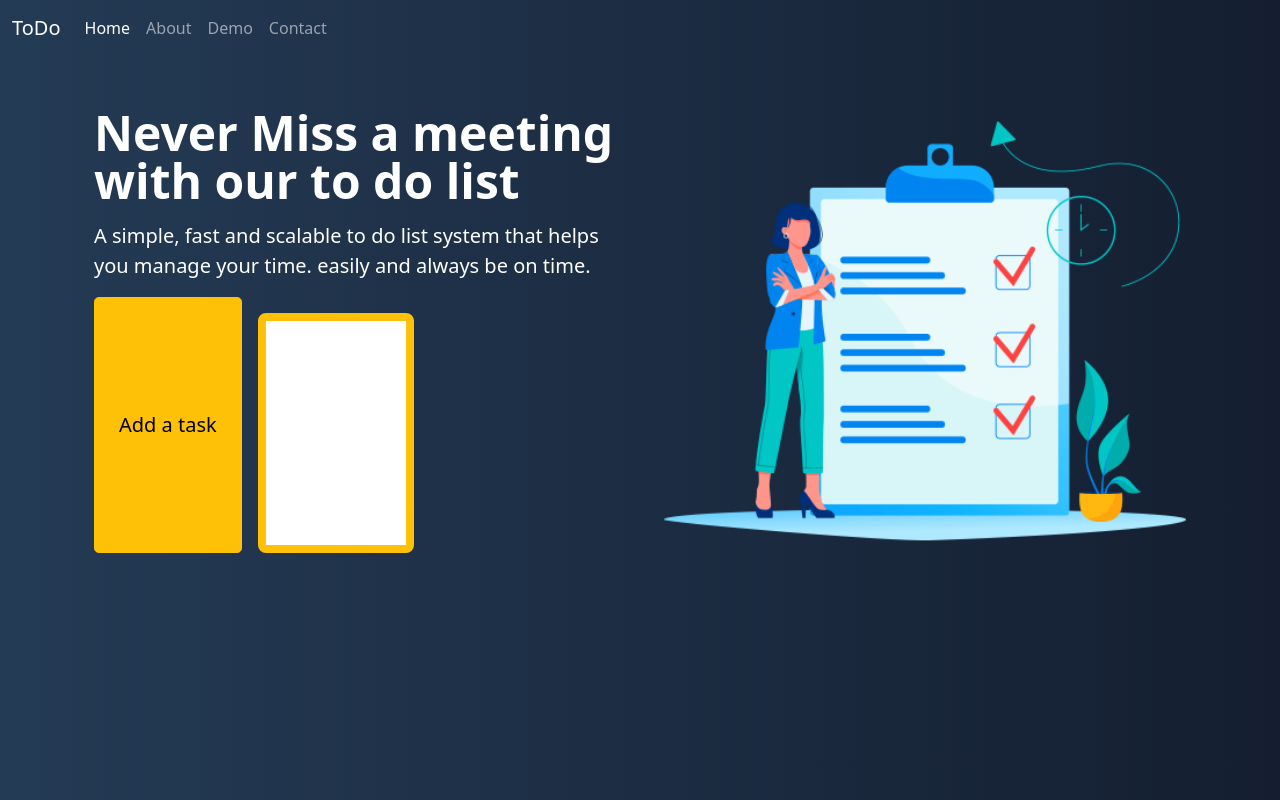
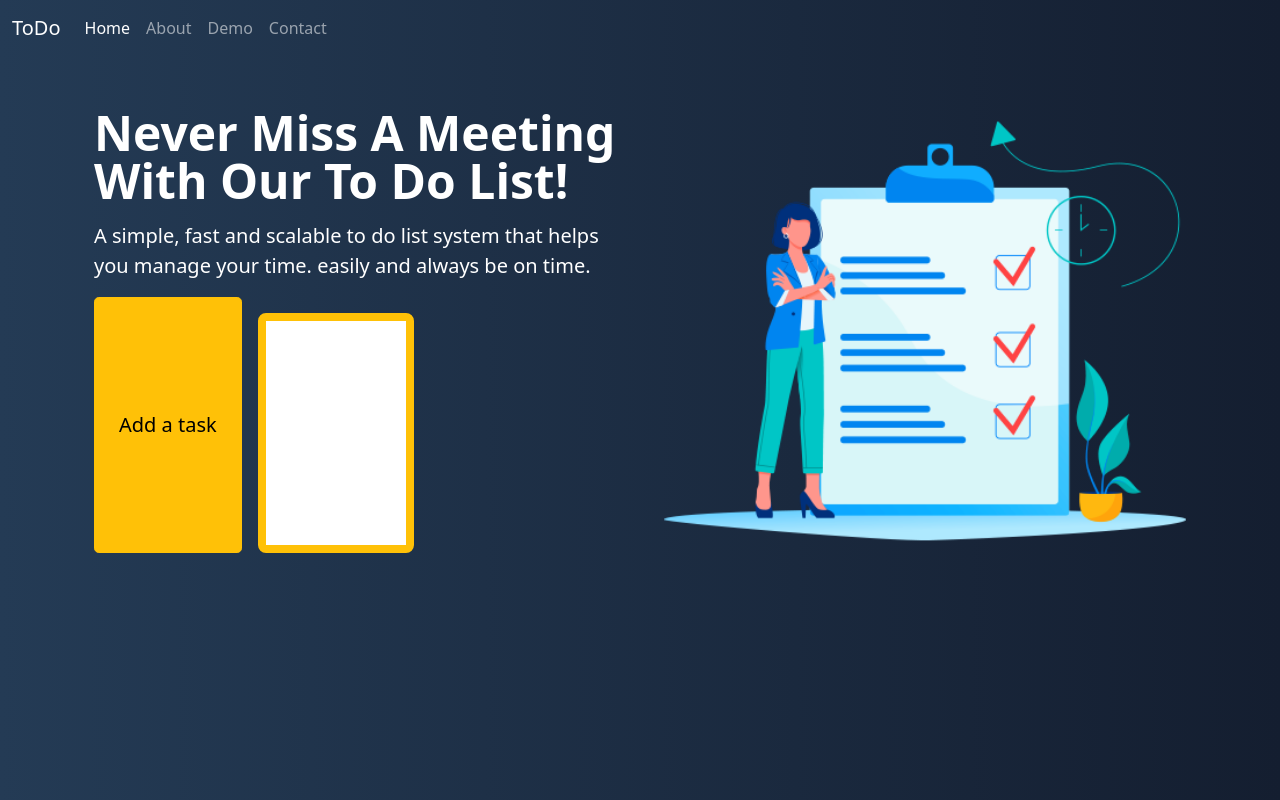
Before and after one commit to SteveSimms/FirstProject, a plain HTML site: page index.html in a window 1280 px wide. Drawn offline with nearby package versions, Linux system fonts and the light colour scheme.

Commit message:
Updated html and version number

```diff
--- a/index.html
+++ b/index.html
@@ -2,7 +2,7 @@
 <html lang="en">
 
 <head>
-    <title>First Project</title>
+    <title>First Project V2</title>
     <!-- Required meta tags -->
     <meta charset="utf-8">
     <meta name="viewport" content="width=device-width, initial-scale=1, shrink-to-fit=no">
@@ -50,7 +50,7 @@
                         height="500" loading="lazy">
                 </div>
                 <div class="col-lg-6">
-                    <h1 class="display-5 fw-bold lh-1 mb-3">Never Miss a meeting with our to do list</h1>
+                    <h1 class="display-5 fw-bold lh-1 mb-3">Never Miss A Meeting With Our To Do List!</h1>
                     <p class="lead">A simple, fast and scalable to do list system that helps you manage your time.</>
                         easily
                         and always be on time.
```
